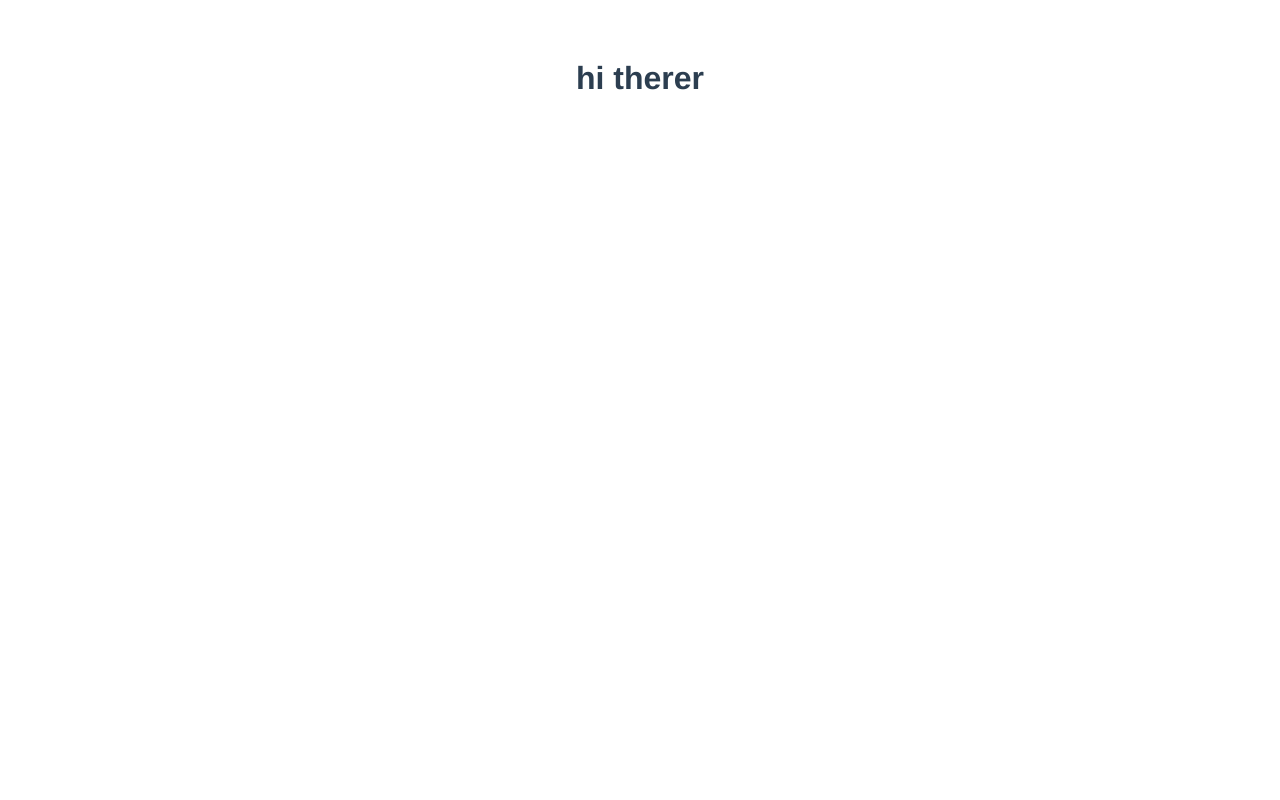
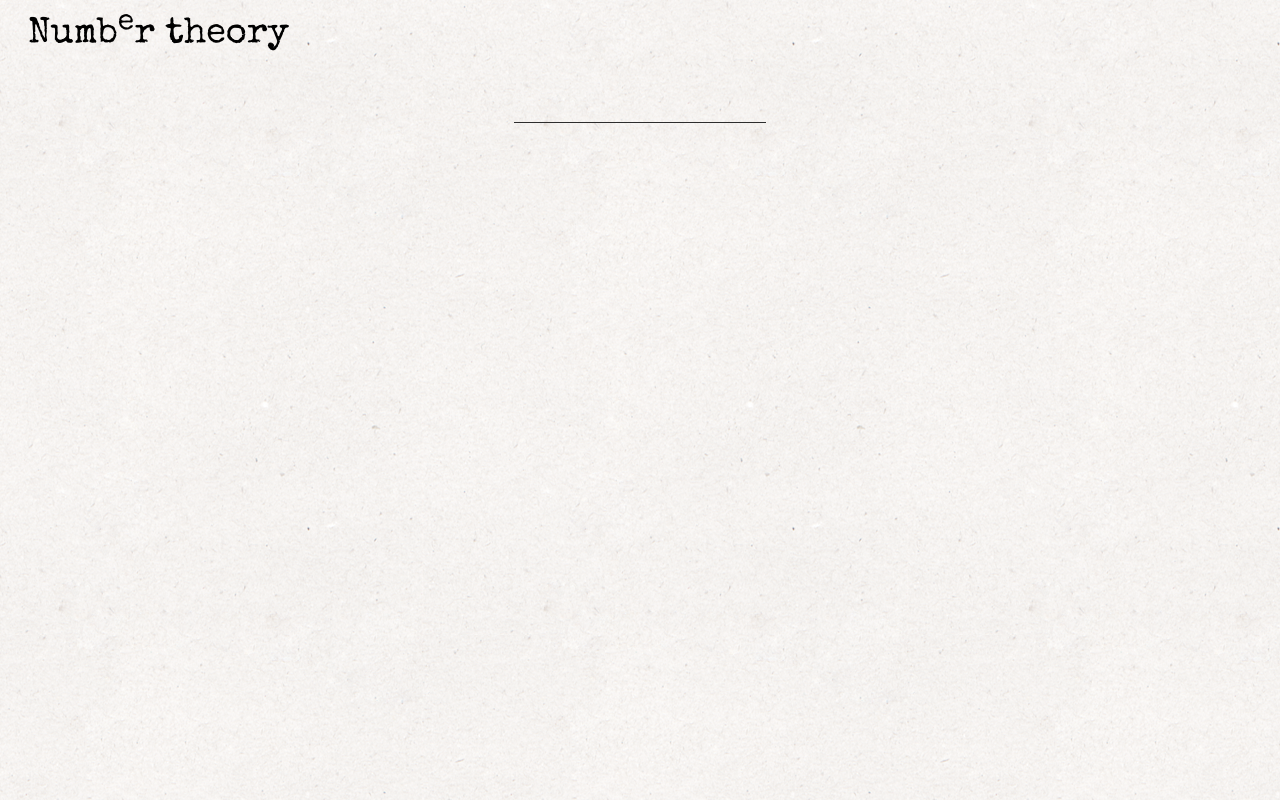
Before and after one commit to fsanano/numbers, a Vue app: page / in a window 1280 px wide. Built offline with nearby package versions, Linux system fonts and the light colour scheme.

Commit message:
add home page

```diff
--- a/index.html
+++ b/index.html
@@ -2,7 +2,8 @@
 <html>
   <head>
     <meta charset="utf-8">
-    <title>numbers</title>
+    <title>Numbers</title>
+    <link href='http://fonts.googleapis.com/css?family=Special+Elite' rel='stylesheet' type='text/css'>
   </head>
   <body>
     <div id="app"></div>
--- a/src/App.vue
+++ b/src/App.vue
@@ -1,5 +1,8 @@
 <template>
 	<div id="app">
+		<header>
+			<a class = "logo">Numb<sup>e</sup>r theory</a>
+		</header>
 		<!-- <img src="./assets/logo.png"> -->
 		<router-view></router-view>
 	</div>
@@ -12,12 +15,4 @@ export default {
 </script>
 
 <style>
-#app {
-	font-family: 'Avenir', Helvetica, Arial, sans-serif;
-	-webkit-font-smoothing: antialiased;
-	-moz-osx-font-smoothing: grayscale;
-	text-align: center;
-	color: #2c3e50;
-	margin-top: 60px;
-}
 </style>
--- a/src/components/Home.vue
+++ b/src/components/Home.vue
@@ -1,6 +1,11 @@
 <template lang="pug">
 	div
-		h1 hi therer
+		.form
+			input(type="text"  class = "inp" maxlength = "7" autocomplete="off")
+
+
+		.res
+
 </template>
 
 <script>
@@ -10,5 +15,94 @@
 </script>
 
 <style lang="stylus">
+	body
+		font-family: 'Special Elite', cursive;
+		font-size: 12px;
+		background: url("../assets/ricepaper2.png") 0 0 repeat;
+		position: relative;
+
+	li
+		display block
+		list-style-type: none;
+		color: #2d2d2d;
+
+
+	*:focus
+		outline: none;
+
+	.res
+		margin 7% 0 0 0
+		display flex
+		flex-flow row wrap
+		justify-content center
+		text-align center
+		padding 0 20px
+		box-sizing border-box
+
+	.num
+		// width 18%
+		box-sizing border-box
+		display inline-block
+		padding 10px
+		margin 0 5px 10px 5px
+		border 1px dashed #ccc
+		background: rgba(132, 123, 116, 0.15);
+		border-radius 5px 8px 13px 21px
+		li
+			padding 5px 20px
+			display block
+			font-size 15px
+			&.title
+				font-size 30px
+				margin 0 0px 5px 0
+				display inline-block
+			&.numType
+				font-size 30px
+				float right
+				display inline-block
+				padding 0
+				margin -5px 0 0 0
+			i
+				font-size 17px
+				font-style normal
+				display inline-block
+				float: left;
+				width: 35px;
+				margin: -5px 0 0 -32px;
+
+	.logo
+		font-size: 3em;
+		text-align: right;
+		padding: 20px;
+		// text-transform: uppercase;
+		margin:  0;
+
+	.form
+		position: absolute;
+		width: 20%;
+		height: 60px;
+		top: 40%;
+		right: 0;
+		left: 0;
+		// bottom: 0;
+		margin: auto;
+
+	.inp
+		width: 100%;
+		padding: 3px 10px;
+		background: transparent;
+		border: 0;
+		border-bottom: 1px solid #2d2d2d;
+		font-size: 4em;
+		text-align: center;
+		box-sizing: border-box;
+
+
+
+	foote
+		position: fixed;
+		bottom: 0;
+		left: 0;
+
 
 </style>
```
Also changed, not shown: src/assets/ricepaper2.png (added), static/ricepaper2.png (added).
